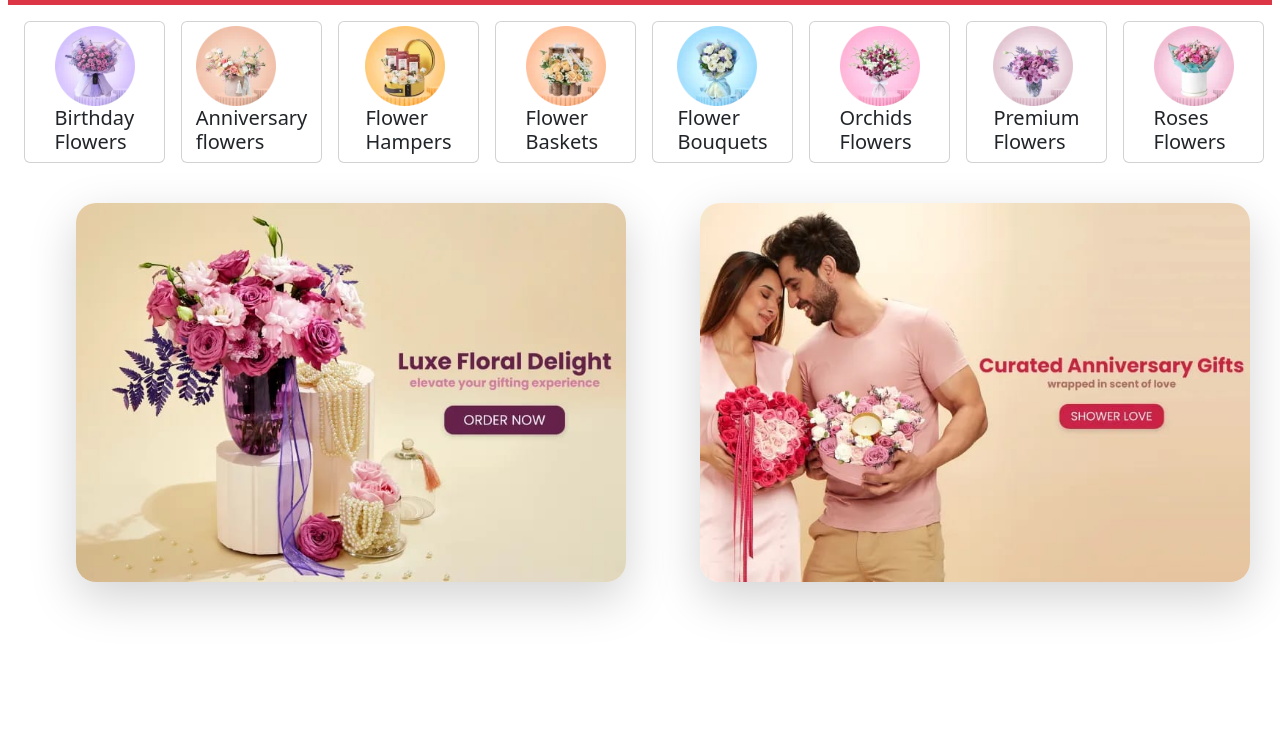
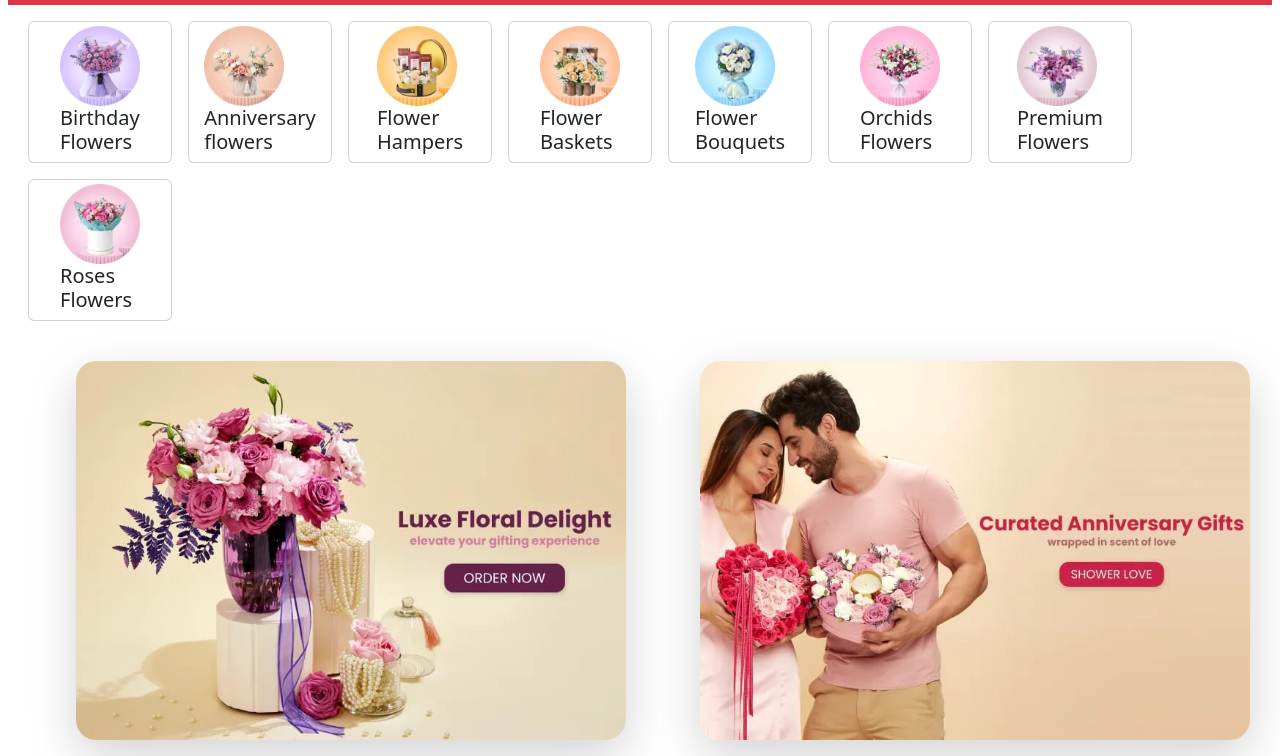
Before and after one commit to sakshi-rah/bootstrap-grid, a plain HTML site: page index.html in a window 1280 px wide. Shown: the part 59-815 px from the top of the page. Drawn offline with nearby package versions, Linux system fonts and the light colour scheme.

Commit message:
final commit

```diff
--- a/index.html
+++ b/index.html
@@ -34,36 +34,37 @@
         </div>
       </nav>
 
-    <div class="row container-fluid m-1">
-        <div class="col m-2 card" style="width: 8rem;">
+
+    <div class="row container-fluid m-2 ">
+        <div class="col-3 m-2  card" style="width: 9rem;">
             <span class="m-auto d-block mt-1"><img src="./assest/birthday_flowers.webp" alt="" class="flower-img">
             <h5>Birthday <br> Flowers </h5></span>
         </div>
-        <div class="col m-2 card " style="width: 8rem;">
+        <div class="col-1 m-2 card " style="width: 9rem;">
             <span class="m-auto d-block mt-1"><img src="./assest/anniversary_flowers.webp" alt="" class="flower-img">
             <h5>Anniversary <br> flowers </h5></span>
         </div>
-        <div class="col m-2 card " style="width: 8rem;">
+        <div class="col-1 m-2 card " style="width: 9rem;">
             <span class="m-auto d-block mt-1"><img src="./assest/flower_hampers.webp" alt="" class="flower-img">
             <h5>Flower <br> Hampers</h5></span>
         </div>
-        <div class="col m-2 card " style="width: 8rem;">
+        <div class="col-1 m-2 card " style="width: 9rem;">
             <span class="m-auto d-block mt-1"><img src="./assest/flowers_baskets.webp" alt="" class="flower-img">
             <h5>Flower <br> Baskets </h5></span>
         </div>
-        <div class="col m-2 card " style="width: 8rem;">
+        <div class="col-1 m-2 card " style="width: 9rem;">
             <span class="m-auto d-block mt-1"><img src="./assest/flowers_bouquets.webp" alt="" class="flower-img">
             <h5>Flower <br> Bouquets </h5></span>
         </div>
-        <div class="col m-2 card " style="width: 8rem;">
+        <div class="col-1 m-2 card " style="width: 9rem;">
             <span class="m-auto d-block mt-1"><img src="./assest/orchids.webp" alt="" class="flower-img">
             <h5>Orchids <br> Flowers </h5></span>
         </div>
-        <div class="col m-2 card " style="width: 8rem;">
+        <div class="col-1 m-2 card " style="width: 9rem;">
             <span class="m-auto d-block mt-1"><img src="./assest/premium_flowers.webp" alt="" class="flower-img">
             <h5>Premium <br> Flowers </h5></span>
         </div>
-        <div class="col m-2 card " style="width: 8rem;">
+        <div class="col-3 m-2 card " style="width: 9rem;">
             <span class="m-auto d-block mt-1"><img src="./assest/roses.webp" alt="" class="flower-img">
             <h5>Roses <br> Flowers </h5></span>
         </div>
```
